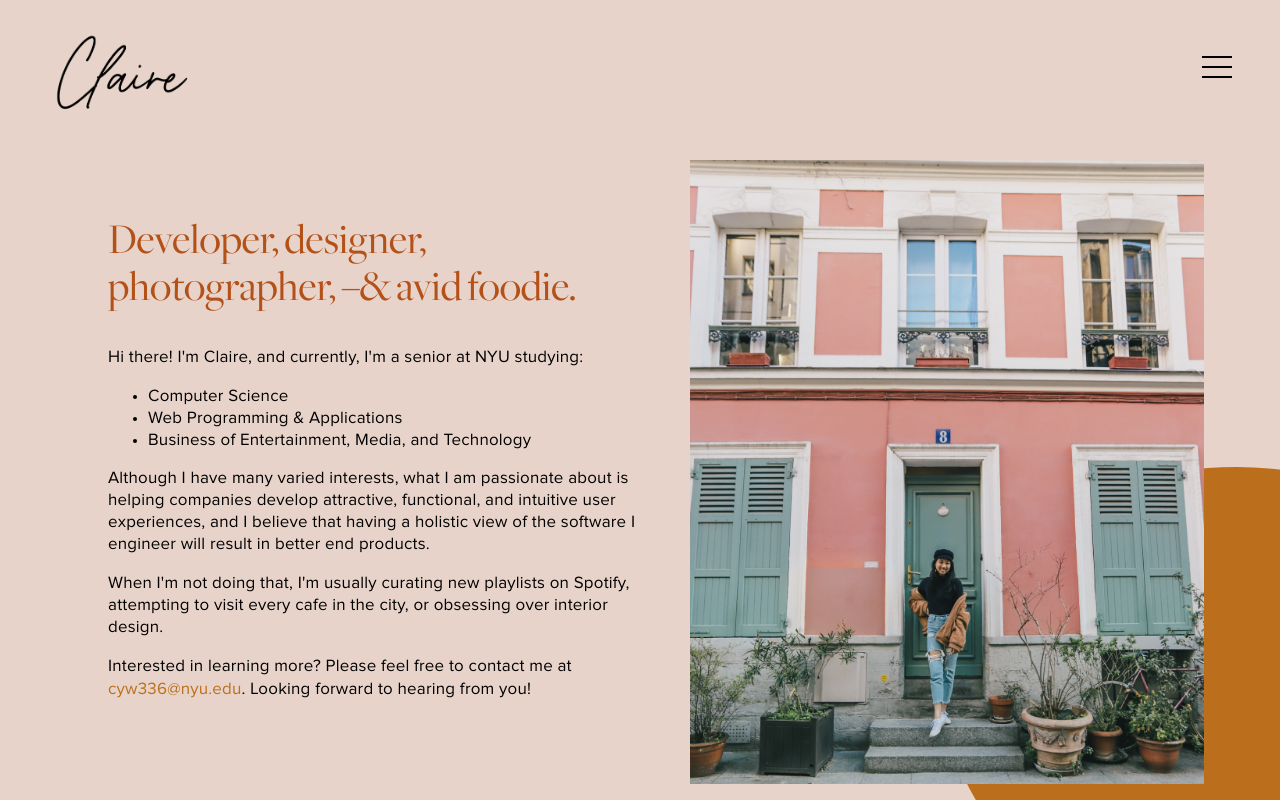
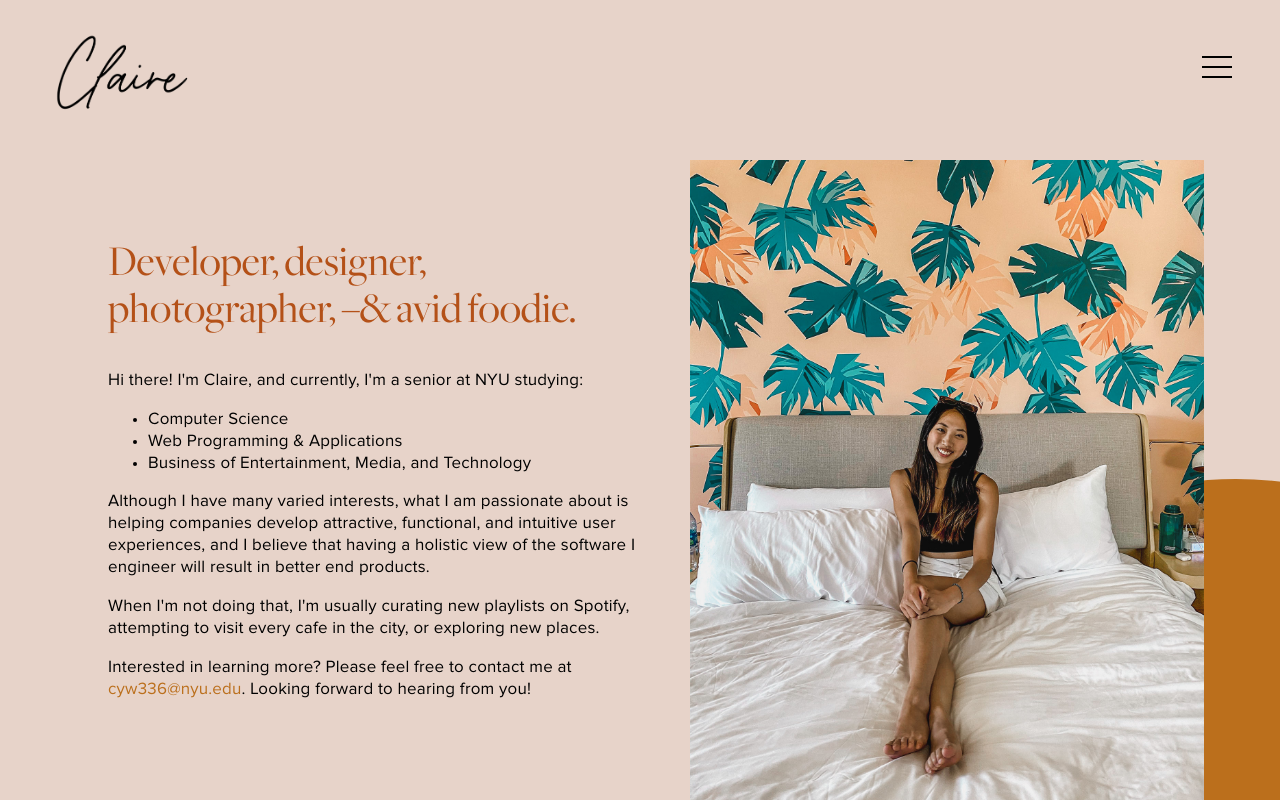
Before and after one commit to clawang/clawang.github.io, a React (Create React App) app: page /about in a window 1280 px wide. Built offline with nearby package versions, Linux system fonts and the light colour scheme.

Commit message:
updated about picture

```diff
--- a/src/About.js
+++ b/src/About.js
@@ -2,7 +2,7 @@ import React from 'react';
 import {BrowserRouter as Router, Link, Switch, Route} from 'react-router-dom';
 import './About.scss';
 import {StandardSection, PhotoHeaderSection, BlogSection, Footer} from './Layouts';
-import paris from './media/paris.jpg';
+import paris from './media/laylow.jpg';
 
 function Position(props) {
 	return (
@@ -68,7 +68,7 @@ class About extends React.Component {
 							<li>Business of Entertainment, Media, and Technology</li>
 						</ul>
 						<p>Although I have many varied interests, what I am passionate about is helping companies develop attractive, functional, and intuitive user experiences, and I believe that having a holistic view of the software I engineer will result in better end products.</p>
-						<p>When I'm not doing that, I'm usually curating new playlists on Spotify, attempting to visit every cafe in the city, or obsessing over interior design.</p>
+						<p>When I'm not doing that, I'm usually curating new playlists on Spotify, attempting to visit every cafe in the city, or exploring new places.</p>
 						<p>Interested in learning more? Please feel free to contact me at <a href="mailto:cyw336@nyu.edu">cyw336@nyu.edu</a>. Looking forward to hearing from you!</p>
 					</div>
 				</PhotoHeaderSection>
```
Also changed, not shown: src/media/laylow.jpg (added).
